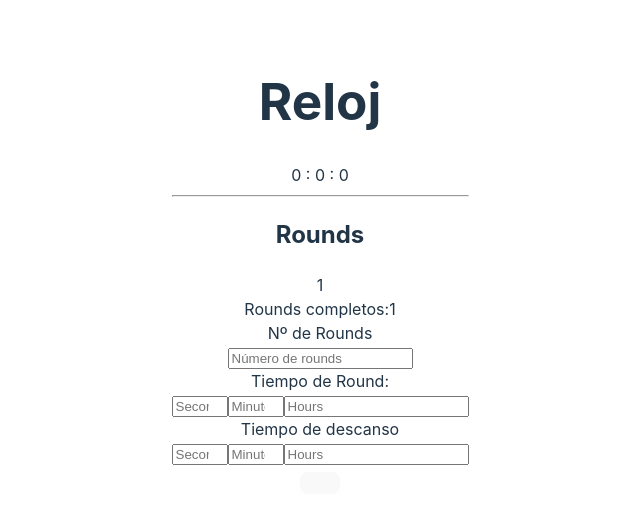
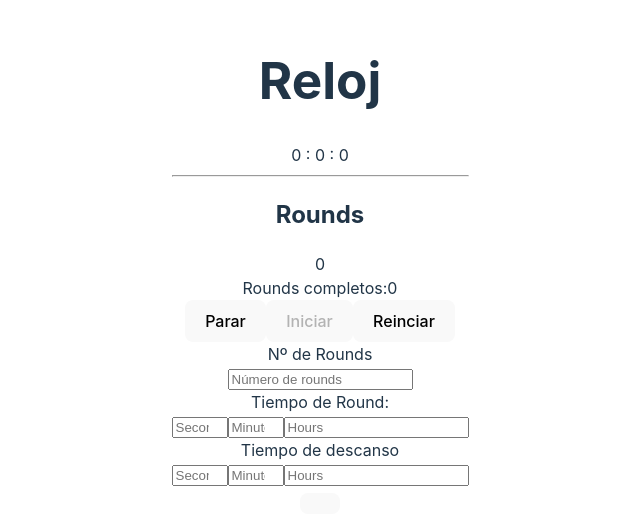
Before and after one commit to JoakinGC/timer-round-box, a React (Vite) app: page / in a window 1280 px wide. Shown: the part 134-658 px from the top of the page, without its empty margins (320-960 px from the left). Built offline with nearby package versions, Linux system fonts and the light colour scheme.

Commit message:
feat:rename and buttons stop, init and restart

```diff
--- a/src/App.tsx
+++ b/src/App.tsx
@@ -17,6 +17,7 @@ function App() {
       <h1>Reloj</h1>
 
       <TimerContainer
+        timerProps={timerProps}
       />
       <FormTimer
         SetTimerProps={SetTimerProps}
--- a/src/componets/FormTimer.tsx
+++ b/src/componets/FormTimer.tsx
@@ -1,6 +1,10 @@
 import { useState } from "react";
 import { FormTimerProps, TimerProps } from "../types/Timer";
-import RelojForm from "./RelojForm";
+import InputTimer from "./InputTimer";
+import { numberWithinRange, valueNumber } from "../utils/functionsNumberValue";
+
+
+
 
 
 const FormTimer = ({SetTimerProps,propsTimer}:{SetTimerProps:any,propsTimer:FormTimerProps}) =>{
@@ -10,22 +14,76 @@ const FormTimer = ({SetTimerProps,propsTimer}:{SetTimerProps:any,propsTimer:Form
         minutes:0,
         seconds:0
     });
-    const [timerBreeak,setTimerBreak] = useState<TimerProps>({
+    const [timerBreak,setTimerBreak] = useState<TimerProps>({
         hours:0,
         minutes:0,
         seconds:0
     });
+    const [nRounds,setNRounds] = useState<number>(0);
+
+
+    const evaluateValue = () =>{
+        let timerBreakAux=valueNumber({timer:timerBreak});
+        let timerRoundAux=valueNumber({timer:timerRound});
+
+
+        if(typeof nRounds !== "number"){
+            console.error("Nº de rounds debe ser un numero");
+            return false;
+        }
+
+        if(nRounds >= 1){
+            console.error("Nº de rounds debe ser mayor a 1");
+            return false;
+        }
+
+        if(!numberWithinRange({number:timerBreakAux.hours,maxRan:3600,minRan:0})){
+            console.error("Los segundos del descanso NO estan dentro del rango");
+            return false;
+        }
+        if(!numberWithinRange({number:timerBreakAux.minutes,maxRan:59,minRan:0})){
+            console.error("Los minutos del descanso NO estan dentro del rango");
+            return false;
+        }
+        if(!numberWithinRange({number:timerBreakAux.seconds,maxRan:59,minRan:0})){
+            console.error("Los segundos de round NO estan dentro del rango");
+            return false
+        }
+
+        if(!numberWithinRange({number:timerRoundAux.hours,maxRan:3600,minRan:0})){
+            console.error("Las horas del round No estan dentro del rango");
+            return false;
+        }
+        if(!numberWithinRange({number:timerRoundAux.minutes,maxRan:59,minRan:0})){
+            console.error("Los minutos del round NO estan dentro del rango");
+            return false;
+        }
+        if(!numberWithinRange({number:timerRoundAux.seconds,maxRan:59,minRan:0})){
+            console.error("Los segundos del round NO estan dentro del rango");
+            return false
+        }
+
+        return () => {
+
+        };
+
+
+    }
 
 
     const handleSumit = (e: React.FormEvent) =>{
         e.preventDefault();
 
-        let tiempoTotalDeRoundEnSegundos = timerRound.hours *3600 + timerRound.minutes * 60 + timerRound.seconds;
-        let tiempoTotalDeDescansoEnSegundos = timerRound.hours *3600 + timerRound.minutes * 60 + timerRound.seconds;
-        SetTimerProps({...propsTimer, timeRound:tiempoTotalDeRoundEnSegundos,timeBreaks:tiempoTotalDeDescansoEnSegundos});
+
+
+
+
+        let totalRoundTimeInSeconds = timerRound.hours *3600 + timerRound.minutes * 60 + timerRound.seconds;
+        let totalRestTimeInSeconds = timerBreak.hours *3600 + timerBreak.minutes * 60 + timerBreak.seconds;
+        SetTimerProps({...propsTimer,numberRounds:nRounds, timeRound:totalRoundTimeInSeconds,timeBreaks:totalRestTimeInSeconds});
     }
     console.log(timerRound);
-    console.log(timerBreeak);
+    console.log(timerBreak);
 
     return(
         <form onSubmit={handleSumit}>
@@ -33,20 +91,20 @@ const FormTimer = ({SetTimerProps,propsTimer}:{SetTimerProps:any,propsTimer:Form
             <br/>
             <input type="number"
                 placeholder="Número de rounds"
-                onChange={(e) => SetTimerProps({...propsTimer,numberRounds:parseInt(e.target.value)})}
+                onChange={(e) => setNRounds(parseInt(e.target.value))}
             />
             <br/>
             <label>Tiempo de Round:</label>
             <br/>
-            <RelojForm
+            <InputTimer
                 propsTimer={timerRound}
                 setPropsTimer={setTimerRound}
             />
             <br/>
             <label>Tiempo de descanso</label>
             <br/>
-            <RelojForm
-                propsTimer={timerBreeak}
+            <InputTimer
+                propsTimer={timerBreak}
                 setPropsTimer={setTimerBreak}
             />
             <br/>
--- a/src/componets/RelojForm.tsx
+++ b/src/componets/InputTimer.tsx
@@ -1,6 +1,7 @@
 
 
-const RelojForm = ({setPropsTimer,propsTimer}:{setPropsTimer:any,propsTimer:any}) =>{
+const InputTimer = ({setPropsTimer,propsTimer}:{setPropsTimer:any,propsTimer:any}) =>{
+
 
     return(
         <>
@@ -27,4 +28,4 @@ const RelojForm = ({setPropsTimer,propsTimer}:{setPropsTimer:any,propsTimer:any}
     )
 }
 
-export default RelojForm
+export default InputTimer;
--- a/src/componets/TimerContainer.tsx
+++ b/src/componets/TimerContainer.tsx
@@ -1,14 +1,19 @@
 import { useEffect,  useRef,useState } from "react";
-import { TimerControl } from "../types/Timer";
+import { FormTimerProps, TimerControl } from "../types/Timer";
 import Timer from "./Timer";
 
-const TimerContainer = () =>{
+const TimerContainer = ({timerProps}:{timerProps:FormTimerProps}) =>{
     const [dummyState, setDummyState] = useState(false);
+    const [buttonActive, disableButton] = useState({
+        buttonInit:true,
+        buttonStop:false,
+        buttonRestart:false
+    });
     const timer = useRef<TimerControl>({
         numberComplets:0,
-        numberRounds:1,
-        timeBreaks:2,
-        timeRound:2,
+        numberRounds:timerProps.numberRounds,
+        timeBreaks:timerProps.timeBreaks,
+        timeRound:timerProps.timeRound,
         isBreak:false,
         totalRealTime:0,
         realTime:0,
@@ -17,9 +22,8 @@ const TimerContainer = () =>{
             minutes:0,
             seconds:0
         },
-        intervalTimer:undefined
+        intervalTimer:undefined,
     })
-
 
     function controlTimer() {
         let timerAux = timer.current;
@@ -60,7 +64,13 @@ const TimerContainer = () =>{
         }
     }
 
-    useEffect(() =>{
+    const initTimer = () =>{
+        disableButton({
+            buttonInit:true,
+            buttonRestart:false,
+            buttonStop:false
+
+        })
         let timerAux = timer.current;
         if(timerAux.numberRounds>0){
             timer.current.intervalTimer = setInterval(()=>{
@@ -84,7 +94,48 @@ const TimerContainer = () =>{
 
             return () => clearInterval(timer.current.intervalTimer);
         }
-    },[])
+    }
+
+    const stop = () =>{
+        clearInterval(timer.current.intervalTimer);
+        disableButton({
+            buttonInit:true,
+            buttonRestart:true,
+            buttonStop:false
+
+        })
+    }
+    const restart = () =>{
+        clearInterval(timer.current.intervalTimer);
+        timer.current.isBreak = false;
+        timer.current.numberComplets = 0;
+        timer.current.realTime = 0;
+        timer.current.totalRealTime = 0;
+        timer.current.relojTime = {
+            hours:0,
+            minutes:0,
+            seconds:0
+        };
+        disableButton({
+            buttonInit:true,
+            buttonRestart:false,
+            buttonStop:false
+        })
+    }
+
+
+    useEffect(() =>{
+
+        timer.current.timeBreaks = timerProps.timeBreaks;
+        timer.current.timeRound =timerProps.timeRound;
+        timer.current.numberRounds = timerProps.numberRounds;
+        let timerAux = timer.current;
+        console.log(timerAux.numberRounds>0&&timerAux.timeBreaks>0&&timerAux.timeRound>0);
+
+        if(timerAux.numberRounds>0&&timerAux.timeBreaks>0&&timerAux.timeRound>0&&!dummyState){
+            initTimer();
+        }
+    },[timerProps])
 
     return(
         <main>
@@ -103,6 +154,9 @@ const TimerContainer = () =>{
                     Rounds completos:
                     {timer.current.numberComplets}
                 </section>
+                <button disabled={buttonActive.buttonStop} onClick={() => stop()}>Parar</button>
+                <button disabled={buttonActive.buttonInit} onClick={() => initTimer()}>Iniciar</button>
+                <button disabled={buttonActive.buttonRestart} onClick={() => restart()}>Reinciar</button>
             </section>
         </main>
     )
--- a/src/types/Timer.ts
+++ b/src/types/Timer.ts
@@ -8,6 +8,7 @@ export type TimerControl = {
     realTime:number,
     relojTime:TimerProps,
     intervalTimer:number|undefined,
+
 }
 
 
--- /dev/null
+++ b/src/utils/functionsNumberValue.ts
@@ -0,0 +1,25 @@
+import { TimerProps } from "../types/Timer";
+
+const valueNumber = ({timer}:{timer:TimerProps}) =>{
+    let timerAux:TimerProps ={
+        hours:0,
+        minutes:0,
+        seconds:0,
+    }
+    if(typeof timer.hours == "number") timerAux.hours = timer.hours;
+    if(typeof timer.minutes == "number") timerAux.hours = timer.minutes;
+    if(typeof timer.seconds == "number") timerAux.hours = timer.seconds;
+    //cases NaN or other type
+    return timerAux;
+};
+
+
+const numberWithinRange = ({number,maxRan, minRan}:{number:number,maxRan:number,minRan:number}) =>{
+
+    if(number>=minRan)return true;
+    if(number<maxRan)return true;
+    return false
+};
+
+
+export {valueNumber,numberWithinRange};
```
